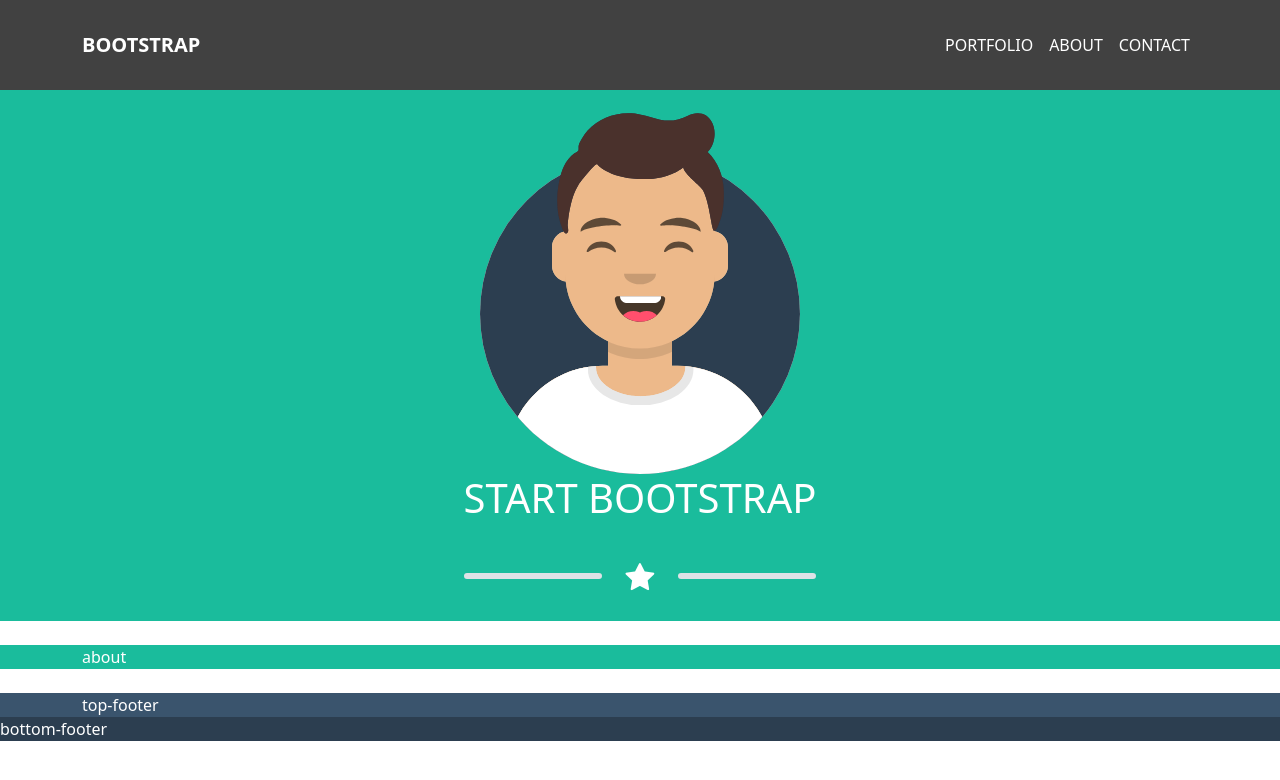
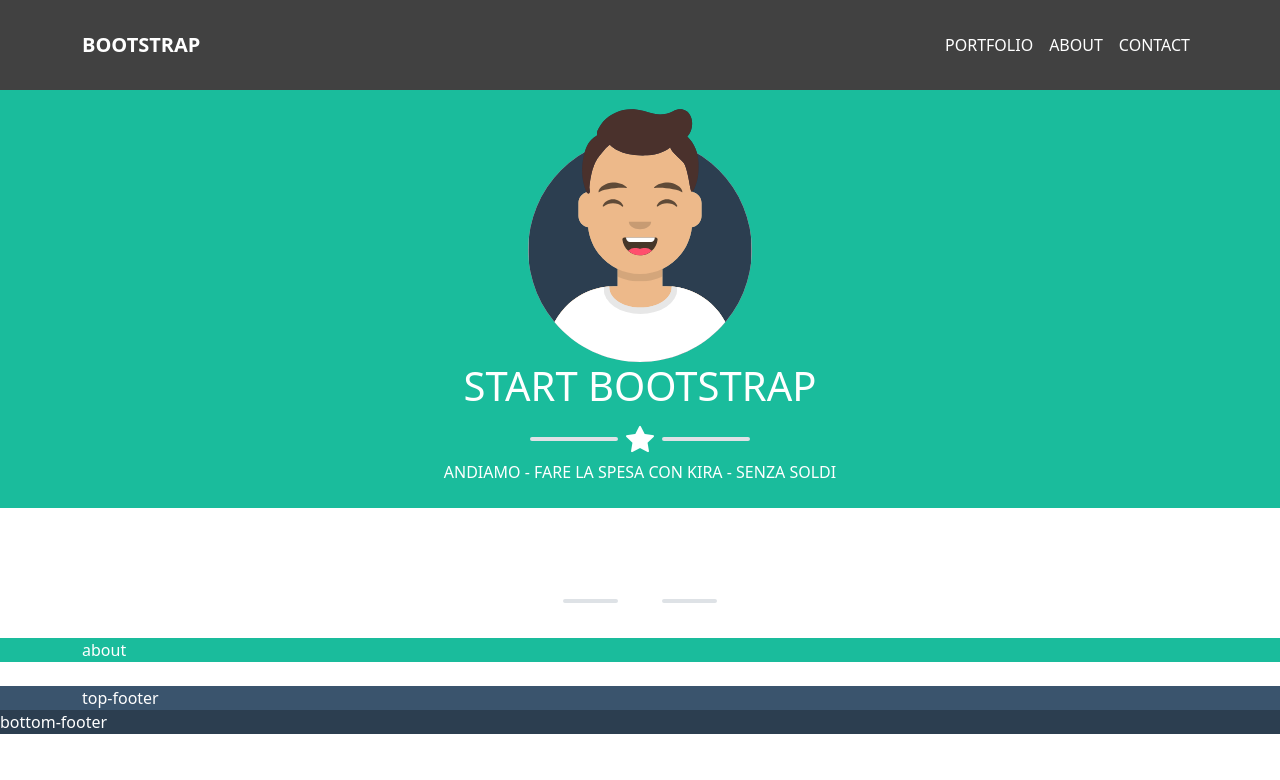
Before and after one commit to Mattia-Rollo/html-css-bootstrap-freelancer, a plain HTML site: page index.html in a window 1280 px wide. Drawn offline with nearby package versions, Linux system fonts and the light colour scheme.

Commit message:
add portfolio header

```diff
--- a/css/style.css
+++ b/css/style.css
@@ -51,7 +51,6 @@ nav .nav-link
  {
     color: white;
 }
-i {
-    font-size: 1.8rem;
-    padding: 1.5rem;
+img.avatar{
+    width: 70%;
 }
--- a/index.html
+++ b/index.html
@@ -51,15 +51,29 @@
 
                         <h1 class="">Start bootstrap</h1>
                         <div class="d-flex justify-content-center align-items-center">
-                            <hr class="w-50 border border-3 opacity-100 rounded"><i class="bi bi-star-fill"></i><hr class="w-50 border border-3 opacity-100 rounded">
+                            <hr class="w-25 border border-2 opacity-100 rounded"><i class="bi bi-star-fill fs-3 px-2"></i><hr class="w-25 border border-2 opacity-100 rounded">
                         </div>
+                    </div>
+                </div>
+                <div class="row d-flex">
+                    <div class="col-auto m-auto text-uppercase pb-4">
+                        andiamo - fare la spesa con kira - senza soldi
                     </div>
                 </div>
             </div>
         </section>
-        <section id="portfolio" class="">
-            <div class="container-md">
-                portfolio
+        <section id="portfolio" class="text-uppercase dark-blue">
+            <div class="row py-3">
+                <div class="col-auto m-auto">
+                    <div class="container-md">
+                        <h1 class="">portfolio</h1>
+                            <div class="d-flex justify-content-center align-items-center">
+                                <hr class="w-25 border border-2 opacity-100 rounded">
+                                <i class="bi bi-star-fill fs-3 px-2"></i>
+                            <hr class="w-25 border border-2 opacity-100 rounded .dark-blue">
+                        </div>
+                    </div>
+                </div>
             </div>
         </section>
         <section id="about" class="bg-green">
```
